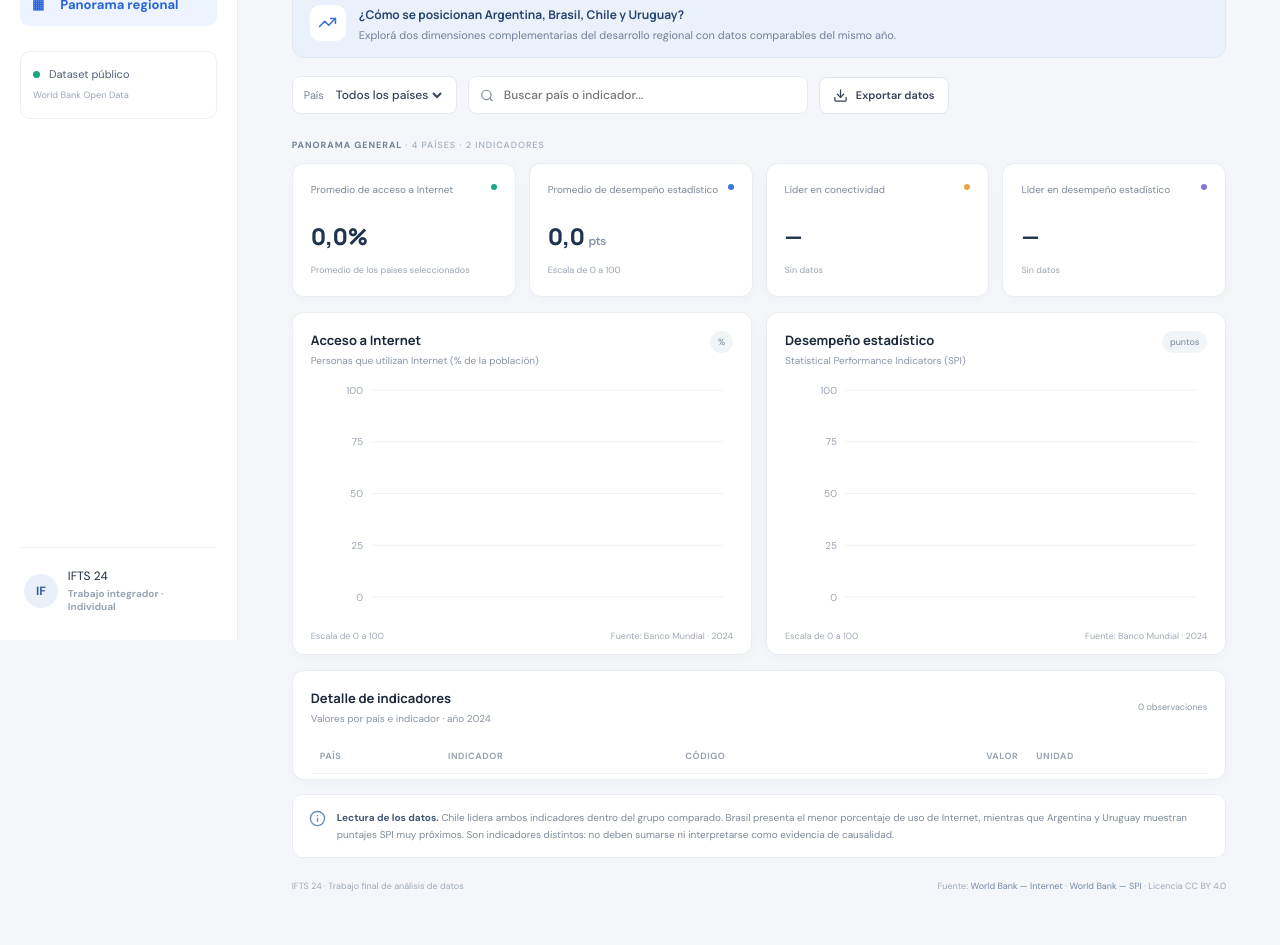
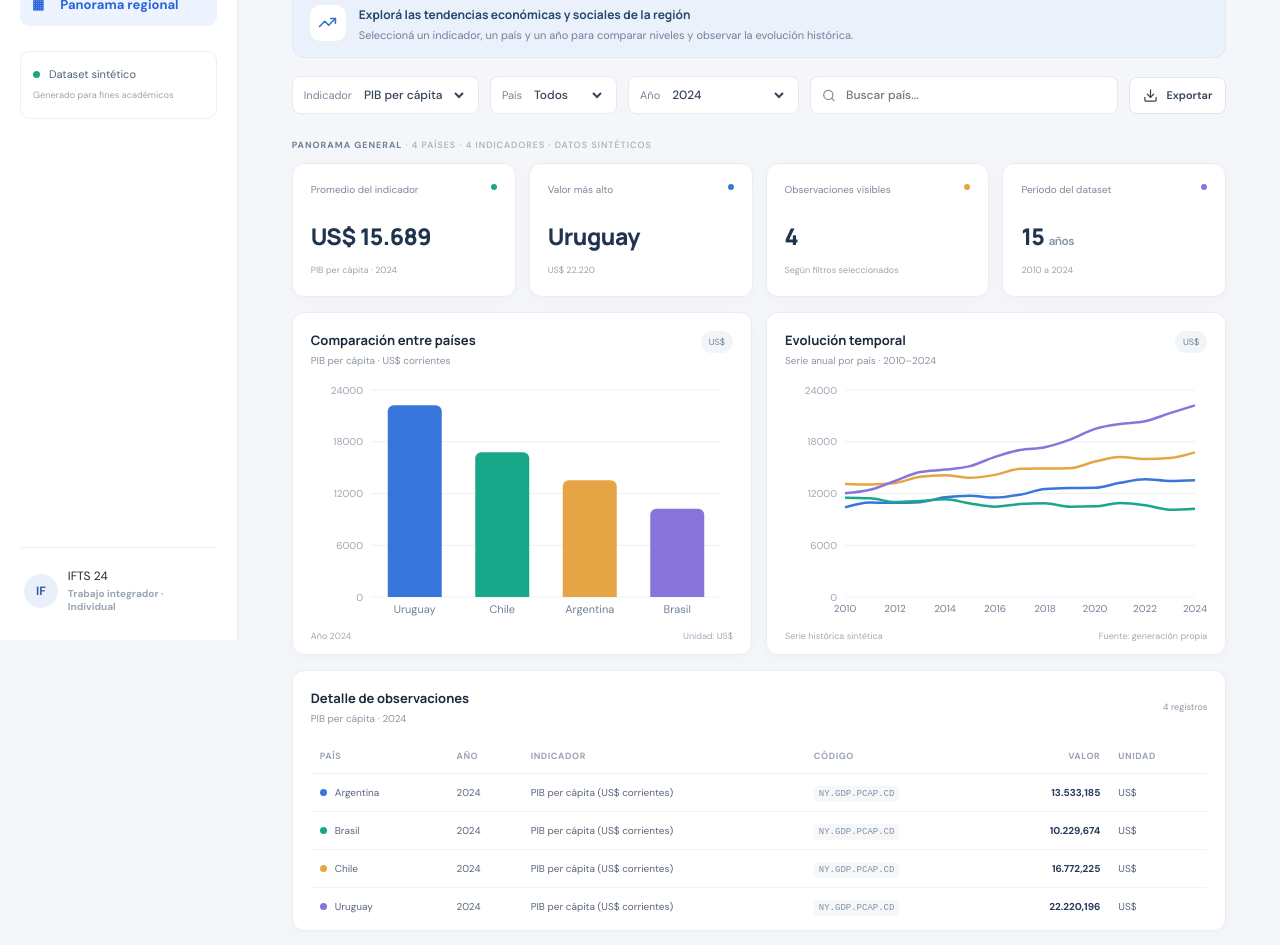
Before and after one commit to mnapo/ifts24-analisis-integrador, a Next.js app: page / in a window 1280 px wide. Shown: the part 160-1105 px from the top of the page. Built offline with nearby package versions, Linux system fonts and the light colour scheme.

Commit message:
feat: adapt dashboard to synthetic indicator time series

```diff
--- a/app/page.tsx
+++ b/app/page.tsx
@@ -2,144 +2,105 @@
 
 import { useEffect, useMemo, useState } from "react";
 import {
-  Bar, BarChart, CartesianGrid, Cell, Legend, ResponsiveContainer,
+  Bar, BarChart, CartesianGrid, Cell, Line, LineChart, ResponsiveContainer,
   Tooltip, XAxis, YAxis,
 } from "recharts";
 import { Download, Globe2, Info, Search, TrendingUp } from "lucide-react";
 
-type IndicatorRow = {
-  country_code: string;
-  country: string;
-  indicator_code: string;
-  indicator_name: string;
-  year: number;
-  value: number;
-  unit: string;
-  source: string;
+type Row = {
+  country_code: string; country: string; indicator_code: string;
+  indicator_name: string; year: number; value: number; unit: string; source: string;
 };
 
-const COLORS: Record<string, string> = {
-  ARG: "#3976db",
-  BRA: "#18a889",
-  CHL: "#e5a544",
-  URY: "#8875dc",
-};
-const fmt = (n: number, digits = 1) =>
-  new Intl.NumberFormat("es-AR", { minimumFractionDigits: digits, maximumFractionDigits: digits }).format(n);
-const percent = (n: number) => `${fmt(n)}%`;
-const INDICATORS = {
-  internet: {
-    code: "IT.NET.USER.ZS",
-    title: "Acceso a Internet",
-    subtitle: "Población que utiliza Internet",
-    unit: "%",
-    source: "https://data.worldbank.org/indicator/IT.NET.USER.ZS",
-  },
-  spi: {
-    code: "IQ.SPI.OVRL",
-    title: "Desempeño estadístico",
-    subtitle: "Statistical Performance Indicators",
-    unit: "puntos",
-    source: "https://data.worldbank.org/indicator/IQ.SPI.OVRL",
-  },
-} as const;
+const COLORS: Record<string, string> = { ARG: "#3976db", BRA: "#18a889", CHL: "#e5a544", URY: "#8875dc" };
+const INDICATORS = [
+  { code: "NY.GDP.PCAP.CD", label: "PIB per cápita", unit: "US$", short: "US$ corrientes" },
+  { code: "FP.CPI.TOTL.ZG", label: "Inflación", unit: "%", short: "Variación anual de precios" },
+  { code: "SL.UEM.TOTL.ZS", label: "Desempleo", unit: "%", short: "Porcentaje de la fuerza laboral" },
+  { code: "IT.NET.USER.ZS", label: "Uso de Internet", unit: "%", short: "Porcentaje de la población" },
+] as const;
 
-function parseCsv(text: string): IndicatorRow[] {
-  const lines = text.trim().split(/\r?\n/);
-  return lines.slice(1).map((line) => {
-    const values = line.split(",");
-    const [country_code, country, indicator_code, indicator_name, year, value, unit, source] = values;
+const number = (value: number, digits = 1) => new Intl.NumberFormat("es-AR", {
+  minimumFractionDigits: digits, maximumFractionDigits: digits,
+}).format(value);
+const formatValue = (value: number, unit: string) =>
+  unit === "US$" ? "US$ " + number(value, 0) : number(value) + "%";
+
+function parseCsv(text: string): Row[] {
+  const records: string[][] = [];
+  let row: string[] = [], field = "", quoted = false;
+  for (let i = 0; i < text.length; i++) {
+    const char = text[i];
+    if (quoted) {
+      if (char === '"' && text[i + 1] === '"') { field += '"'; i++; }
+      else if (char === '"') quoted = false;
+      else field += char;
+    } else if (char === '"') quoted = true;
+    else if (char === ",") { row.push(field); field = ""; }
+    else if (char === "\n") { row.push(field.replace(/\r$/, "")); records.push(row); row = []; field = ""; }
+    else field += char;
+  }
+  if (field.length || row.length) { row.push(field.replace(/\r$/, "")); records.push(row); }
+  const [header, ...data] = records;
+  return data.filter((r) => r.length === header.length).map((r) => {
+    const item = Object.fromEntries(header.map((key, i) => [key, r[i]]));
     return {
-      country_code, country, indicator_code, indicator_name,
-      year: Number(year), value: Number(value), unit, source,
+      country_code: item.country_code, country: item.country,
+      indicator_code: item.indicator_code, indicator_name: item.indicator_name,
+      year: Number(item.year), value: Number(item.value), unit: item.unit, source: item.source,
     };
-  }).filter((row) => row.country_code && Number.isFinite(row.value));
-}
-
-function MetricChart({
-  title, subtitle, rows, selectedCountry, unit,
-}: {
-  title: string;
-  subtitle: string;
-  rows: IndicatorRow[];
-  selectedCountry: string;
-  unit: string;
-}) {
-  const sorted = [...rows].sort((a, b) => b.value - a.value);
-  return (
-    <article className="panel chart-panel">
-      <div className="panel-heading">
-        <div><h2>{title}</h2><p>{subtitle}</p></div>
-        <span className="unit-pill">{unit}</span>
-      </div>
-      <div className="chart">
-        <ResponsiveContainer width="100%" height="100%">
-          <BarChart data={sorted} margin={{ top: 8, right: 10, left: 0, bottom: 0 }}>
-            <CartesianGrid stroke="#edf1f5" vertical={false} />
-            <XAxis dataKey="country" axisLine={false} tickLine={false} tick={{ fill: "#718096", fontSize: 11 }} />
-            <YAxis domain={[0, 100]} axisLine={false} tickLine={false} tick={{ fill: "#9aa5b3", fontSize: 10 }} />
-            <Tooltip
-              cursor={{ fill: "#f5f7fa" }}
-              formatter={(value) => [`${fmt(Number(value))}${unit === "%" ? "%" : " pts"}`, title]}
-              contentStyle={{ border: "1px solid #e8edf2", borderRadius: 10, fontSize: 12 }}
-            />
-            <Bar dataKey="value" name={title} radius={[6, 6, 0, 0]} maxBarSize={54}>
-              {sorted.map((row) => (
-                <Cell key={row.country_code} fill={COLORS[row.country_code]} opacity={selectedCountry === "all" || selectedCountry === row.country_code ? 1 : 0.28} />
-              ))}
-            </Bar>
-          </BarChart>
-        </ResponsiveContainer>
-      </div>
-      <div className="chart-foot"><span>Escala de 0 a 100</span><span>Fuente: Banco Mundial · 2024</span></div>
-    </article>
-  );
+  }).filter((r) => r.country_code && Number.isFinite(r.value) && Number.isFinite(r.year));
 }
 
 export default function Page() {
-  const [rows, setRows] = useState<IndicatorRow[]>([]);
+  const [rows, setRows] = useState<Row[]>([]);
   const [country, setCountry] = useState("all");
+  const [indicator, setIndicator] = useState<string>(INDICATORS[0].code);
+  const [year, setYear] = useState("2024");
   const [query, setQuery] = useState("");
   const [loading, setLoading] = useState(true);
   const [error, setError] = useState("");
 
   useEffect(() => {
     fetch("/data/indicadores-banco-mundial.csv")
-      .then((response) => {
-        if (!response.ok) throw new Error("No se pudo cargar el dataset.");
-        return response.text();
-      })
-      .then((text) => setRows(parseCsv(text)))
-      .catch(() => setError("No fue posible cargar los datos del Banco Mundial."))
+      .then((response) => { if (!response.ok) throw new Error("Dataset no disponible"); return response.text(); })
+      .then((csv) => setRows(parseCsv(csv)))
+      .catch(() => setError("No fue posible cargar el dataset."))
       .finally(() => setLoading(false));
   }, []);
 
-  const internetRows = useMemo(() => rows.filter((r) => r.indicator_code === INDICATORS.internet.code), [rows]);
-  const spiRows = useMemo(() => rows.filter((r) => r.indicator_code === INDICATORS.spi.code), [rows]);
+  const meta = INDICATORS.find((item) => item.code === indicator) ?? INDICATORS[0];
+  const years = useMemo(() => [...new Set(rows.map((r) => r.year))].sort((a, b) => a - b), [rows]);
   const countries = useMemo(() => [...new Map(rows.map((r) => [r.country_code, r.country])).entries()], [rows]);
-  const visibleRows = useMemo(
-    () => rows.filter((r) =>
-      (country === "all" || r.country_code === country) &&
-      (r.country + " " + r.indicator_name).toLocaleLowerCase("es").includes(query.toLocaleLowerCase("es"))
-    ),
-    [rows, country, query],
-  );
+  const filtered = useMemo(() => rows.filter((r) =>
+    r.indicator_code === indicator &&
+    (country === "all" || r.country_code === country) &&
+    (year === "all" || r.year === Number(year)) &&
+    (r.country + " " + r.indicator_name).toLocaleLowerCase("es").includes(query.toLocaleLowerCase("es"))
+  ), [rows, indicator, country, year, query]);
 
-  const avgInternet = internetRows.length ? internetRows.reduce((s, r) => s + r.value, 0) / internetRows.length : 0;
-  const avgSpi = spiRows.length ? spiRows.reduce((s, r) => s + r.value, 0) / spiRows.length : 0;
-  const leaderInternet = [...internetRows].sort((a, b) => b.value - a.value)[0];
-  const leaderSpi = [...spiRows].sort((a, b) => b.value - a.value)[0];
+  const currentRows = useMemo(() => filtered.filter((r) => year === "all" ? r.year === Math.max(...filtered.map((x) => x.year), 0) : r.year === Number(year)), [filtered, year]);
+  const average = currentRows.length ? currentRows.reduce((sum, r) => sum + r.value, 0) / currentRows.length : 0;
+  const highest = [...currentRows].sort((a, b) => b.value - a.value)[0];
+  const trendRows = useMemo(() => {
+    const base = rows.filter((r) => r.indicator_code === indicator && (country === "all" || r.country_code === country));
+    const grouped = new Map<number, Record<string, number | string>>();
+    for (const r of base) {
+      const item = grouped.get(r.year) ?? { year: r.year };
+      item[r.country_code] = r.value;
+      grouped.set(r.year, item);
+    }
+    return [...grouped.values()].sort((a, b) => Number(a.year) - Number(b.year));
+  }, [rows, indicator, country]);
 
   const exportCsv = () => {
-    const header = "country_code,country,indicator_code,indicator_name,year,value,unit,source";
-    const content = [header, ...visibleRows.map((r) => [
-      r.country_code, r.country, r.indicator_code, r.indicator_name, r.year, r.value, r.unit, r.source,
-    ].join(","))].join("\n");
-    const url = URL.createObjectURL(new Blob(["\ufeff" + content], { type: "text/csv;charset=utf-8" }));
-    const anchor = document.createElement("a");
-    anchor.href = url;
-    anchor.download = "indicadores-banco-mundial-filtrados.csv";
-    anchor.click();
+    const quote = (v: string | number) => '"' + String(v).replace(/"/g, '""') + '"';
+    const header = ["country_code","country","indicator_code","indicator_name","year","value","unit","source"];
+    const csv = [header.map(quote).join(","), ...filtered.map((r) =>
+      [r.country_code,r.country,r.indicator_code,r.indicator_name,r.year,r.value,r.unit,r.source].map(quote).join(",")
+    )].join("\n");
+    const url = URL.createObjectURL(new Blob(["\ufeff" + csv], { type: "text/csv;charset=utf-8" }));
+    const anchor = document.createElement("a"); anchor.href = url; anchor.download = "indicadores-latam-sinteticos.csv"; anchor.click();
     URL.revokeObjectURL(url);
   };
 
@@ -149,61 +110,81 @@ export default function Page() {
         <div className="brand"><b><Globe2 size={20} /></b><span>latam<span className="brand-light">insights</span><small>DATA EXPLORER</small></span></div>
         <p className="sidecap">ANÁLISIS</p>
         <div className="nav active">▦　 Panorama regional</div>
-        <div className="side-note"><span className="live-dot" /> Dataset público<br /><small>World Bank Open Data</small></div>
+        <div className="side-note"><span className="live-dot" /> Dataset sintético<br /><small>Generado para fines académicos</small></div>
         <div className="profile"><b>IF</b><span>IFTS 24<small>Trabajo integrador · Individual</small></span></div>
       </aside>
 
       <section className="main">
         <header className="hero">
           <div>
-            <div className="overline">WORLD BANK OPEN DATA <span> / </span> AMÉRICA LATINA</div>
+            <div className="overline">ANÁLISIS DE DATOS <span> / </span> AMÉRICA LATINA</div>
             <h1>Indicadores de desarrollo</h1>
-            <p>Una comparación regional de conectividad y capacidad estadística.</p>
+            <p>Comparación y evolución de cuatro indicadores para cuatro países.</p>
           </div>
-          <div className="year-badge"><span>PERÍODO</span><strong>2024</strong></div>
+          <div className="year-badge"><span>PERÍODO</span><strong>2010–2024</strong></div>
         </header>
 
         <section className="story-intro">
           <div className="story-icon"><TrendingUp size={19} /></div>
-          <div><strong>¿Cómo se posicionan Argentina, Brasil, Chile y Uruguay?</strong><p>Explorá dos dimensiones complementarias del desarrollo regional con datos comparables del mismo año.</p></div>
+          <div><strong>Explorá las tendencias económicas y sociales de la región</strong><p>Seleccioná un indicador, un país y un año para comparar niveles y observar la evolución histórica.</p></div>
         </section>
 
         <div className="toolbar">
-          <label>País <select value={country} onChange={(e) => setCountry(e.target.value)}><option value="all">Todos los países</option>{countries.map(([code, name]) => <option key={code} value={code}>{name}</option>)}</select></label>
-          <label className="search"><Search size={15} /><input value={query} onChange={(e) => setQuery(e.target.value)} placeholder="Buscar país o indicador..." /></label>
-          <button onClick={exportCsv} disabled={loading || !!error}><Download size={15} /> Exportar datos</button>
+          <label>Indicador <select value={indicator} onChange={(e) => setIndicator(e.target.value)}>{INDICATORS.map((item) => <option key={item.code} value={item.code}>{item.label}</option>)}</select></label>
+          <label>País <select value={country} onChange={(e) => setCountry(e.target.value)}><option value="all">Todos</option>{countries.map(([code, name]) => <option key={code} value={code}>{name}</option>)}</select></label>
+          <label>Año <select value={year} onChange={(e) => setYear(e.target.value)}><option value="all">Último disponible</option>{years.map((y) => <option key={y} value={y}>{y}</option>)}</select></label>
+          <label className="search"><Search size={15} /><input value={query} onChange={(e) => setQuery(e.target.value)} placeholder="Buscar país..." /></label>
+          <button onClick={exportCsv} disabled={loading || !!error}><Download size={15} /> Exportar</button>
         </div>
 
         {loading ? <div className="state-panel">Cargando indicadores...</div> : error ? <div className="state-panel error">{error}</div> : (
           <>
-            <div className="section-label">PANORAMA GENERAL <span>· 4 PAÍSES · 2 INDICADORES</span></div>
+            <div className="section-label">PANORAMA GENERAL <span>· {countries.length} PAÍSES · {INDICATORS.length} INDICADORES · DATOS SINTÉTICOS</span></div>
             <div className="cards">
-              <article><label>Promedio de acceso a Internet</label><strong>{percent(avgInternet)}</strong><small>Promedio de los países seleccionados</small><div className="metric-mark teal" /></article>
-              <article><label>Promedio de desempeño estadístico</label><strong>{fmt(avgSpi)} <em>pts</em></strong><small>Escala de 0 a 100</small><div className="metric-mark blue" /></article>
-              <article><label>Líder en conectividad</label><strong>{leaderInternet?.country ?? "—"}</strong><small>{leaderInternet ? percent(leaderInternet.value) + " de la población" : "Sin datos"}</small><div className="metric-mark gold" /></article>
-              <article><label>Líder en desempeño estadístico</label><strong>{leaderSpi?.country ?? "—"}</strong><small>{leaderSpi ? fmt(leaderSpi.value) + " puntos" : "Sin datos"}</small><div className="metric-mark purple" /></article>
+              <article><label>Promedio del indicador</label><strong>{formatValue(average, meta.unit)}</strong><small>{meta.label} · {year === "all" ? "último año" : year}</small><div className="metric-mark teal" /></article>
+              <article><label>Valor más alto</label><strong>{highest?.country ?? "—"}</strong><small>{highest ? formatValue(highest.value, meta.unit) : "Sin datos"}</small><div className="metric-mark blue" /></article>
+              <article><label>Observaciones visibles</label><strong>{filtered.length}</strong><small>Según filtros seleccionados</small><div className="metric-mark gold" /></article>
+              <article><label>Período del dataset</label><strong>15 <em>años</em></strong><small>2010 a 2024</small><div className="metric-mark purple" /></article>
             </div>
 
             <div className="charts">
-              <MetricChart title="Acceso a Internet" subtitle="Personas que utilizan Internet (% de la población)" rows={internetRows} selectedCountry={country} unit="%" />
-              <MetricChart title="Desempeño estadístico" subtitle="Statistical Performance Indicators (SPI)" rows={spiRows} selectedCountry={country} unit="puntos" />
+              <article className="panel chart-panel">
+                <div className="panel-heading"><div><h2>Comparación entre países</h2><p>{meta.label} · {meta.short}</p></div><span className="unit-pill">{meta.unit}</span></div>
+                <div className="chart"><ResponsiveContainer width="100%" height="100%">
+                  <BarChart data={[...currentRows].sort((a,b) => b.value-a.value)} margin={{top:8,right:12,left:0,bottom:0}}>
+                    <CartesianGrid stroke="#edf1f5" vertical={false}/><XAxis dataKey="country" axisLine={false} tickLine={false} tick={{fill:"#718096",fontSize:11}}/>
+                    <YAxis axisLine={false} tickLine={false} tick={{fill:"#9aa5b3",fontSize:10}}/><Tooltip formatter={(v) => [formatValue(Number(v),meta.unit),meta.label]}/>
+                    <Bar dataKey="value" radius={[6,6,0,0]} maxBarSize={54}>{currentRows.map((r)=><Cell key={r.country_code} fill={COLORS[r.country_code]}/>)}</Bar>
+                  </BarChart>
+                </ResponsiveContainer></div>
+                <div className="chart-foot"><span>{year === "all" ? "Último año disponible" : "Año " + year}</span><span>Unidad: {meta.unit}</span></div>
+              </article>
+
+              <article className="panel chart-panel">
+                <div className="panel-heading"><div><h2>Evolución temporal</h2><p>Serie anual por país · 2010–2024</p></div><span className="unit-pill">{meta.unit}</span></div>
+                <div className="chart"><ResponsiveContainer width="100%" height="100%">
+                  <LineChart data={trendRows} margin={{top:8,right:12,left:0,bottom:0}}>
+                    <CartesianGrid stroke="#edf1f5" vertical={false}/><XAxis dataKey="year" axisLine={false} tickLine={false} tick={{fill:"#718096",fontSize:10}}/>
+                    <YAxis axisLine={false} tickLine={false} tick={{fill:"#9aa5b3",fontSize:10}}/><Tooltip formatter={(v) => [formatValue(Number(v),meta.unit), "Valor"]}/>
+                    {countries.filter(([code])=>country==="all"||code===country).map(([code,name])=><Line key={code} type="monotone" dataKey={code} name={name} stroke={COLORS[code]} strokeWidth={2.5} dot={false} connectNulls/>)}
+                  </LineChart>
+                </ResponsiveContainer></div>
+                <div className="chart-foot"><span>Serie histórica sintética</span><span>Fuente: generación propia</span></div>
+              </article>
             </div>
 
             <article className="panel table-panel">
-              <div className="table-heading"><div><h2>Detalle de indicadores</h2><p>Valores por país e indicador · año 2024</p></div><span>{visibleRows.length} observaciones</span></div>
-              <div className="table-wrap"><table><thead><tr><th>País</th><th>Indicador</th><th>Código</th><th className="right">Valor</th><th>Unidad</th></tr></thead>
-                <tbody>{visibleRows.map((r) => <tr key={r.country_code + r.indicator_code}><td><span className="country-dot" style={{ background: COLORS[r.country_code] }} />{r.country}</td><td>{r.indicator_code === INDICATORS.internet.code ? "Acceso a Internet" : "Desempeño estadístico (SPI)"}</td><td><code>{r.indicator_code}</code></td><td className="right value-cell">{fmt(r.value, 3)}</td><td>{r.unit}</td></tr>)}</tbody>
+              <div className="table-heading"><div><h2>Detalle de observaciones</h2><p>{meta.label} · {year === "all" ? "serie completa" : year}</p></div><span>{filtered.length} registros</span></div>
+              <div className="table-wrap"><table><thead><tr><th>País</th><th>Año</th><th>Indicador</th><th>Código</th><th className="right">Valor</th><th>Unidad</th></tr></thead>
+                <tbody>{filtered.slice(0,60).map((r,i)=><tr key={r.country_code+r.indicator_code+r.year}><td><span className="country-dot" style={{background:COLORS[r.country_code]}}/>{r.country}</td><td>{r.year}</td><td>{r.indicator_name}</td><td><code>{r.indicator_code}</code></td><td className="right value-cell">{number(r.value,3)}</td><td>{r.unit}</td></tr>)}</tbody>
               </table></div>
             </article>
 
-            <div className="insight"><Info size={17} /><p><strong>Lectura de los datos.</strong> Chile lidera ambos indicadores dentro del grupo comparado. Brasil presenta el menor porcentaje de uso de Internet, mientras que Argentina y Uruguay muestran puntajes SPI muy próximos. Son indicadores distintos: no deben sumarse ni interpretarse como evidencia de causalidad.</p></div>
+            <div className="insight"><Info size={17}/><p><strong>Nota metodológica.</strong> Los 240 registros del dataset son sintéticos y autogenerados con fines académicos. Los códigos identifican indicadores del catálogo del Banco Mundial, pero los valores no provienen de esa institución ni deben interpretarse como estadísticas oficiales.</p></div>
           </>
         )}
 
-        <footer>
-          <span>IFTS 24 · Trabajo final de análisis de datos</span>
-          <span>Fuente: <a href={INDICATORS.internet.source} target="_blank" rel="noreferrer">World Bank — Internet</a> · <a href={INDICATORS.spi.source} target="_blank" rel="noreferrer">World Bank — SPI</a> · Licencia CC BY 4.0</span>
-        </footer>
+        <footer><span>IFTS 24 · Análisis y procesamiento de datos · 2026</span><span>Dataset sintético · No oficial · Generación propia</span></footer>
       </section>
     </main>
   );
```
